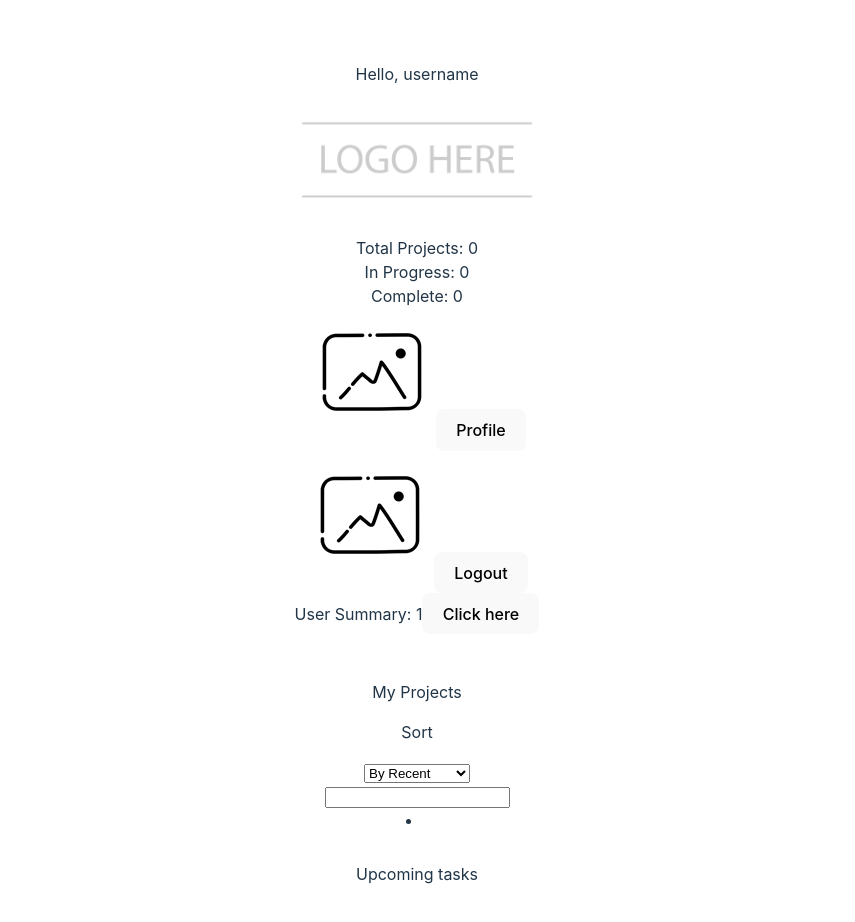
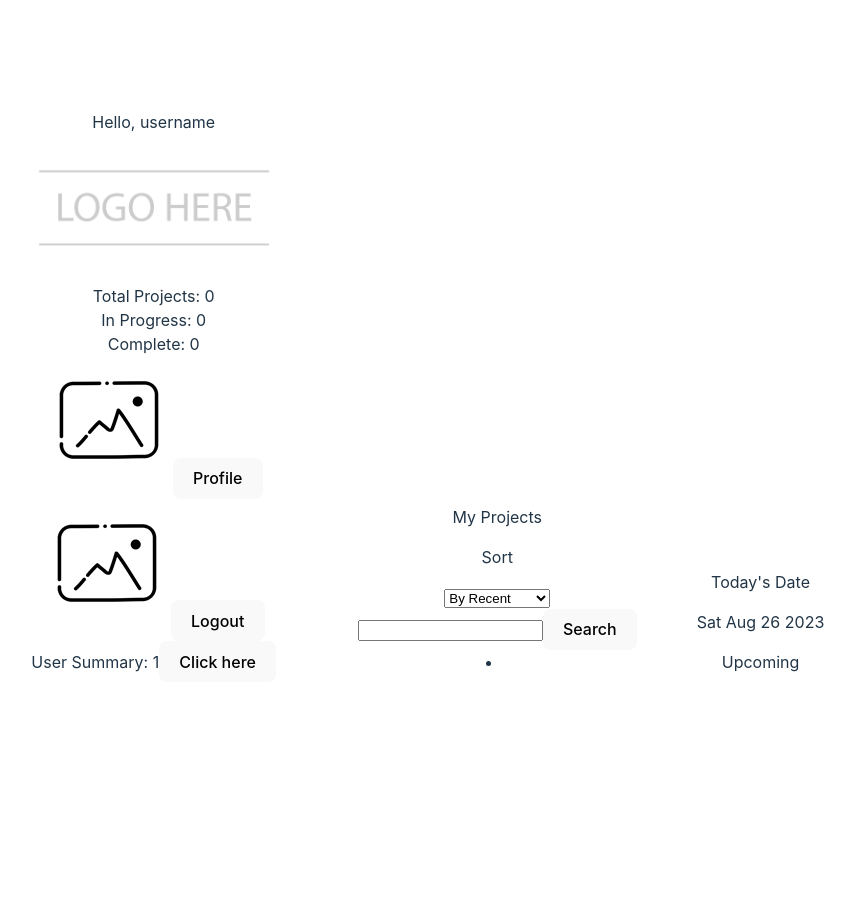
Before and after one commit to emmah47/AgileMindUI, a React (Vite) app: page / in a window 1280 px wide. Shown: the top 922 px of the page, without its empty margins (223-1078 px from the left). After the commit the page ends 800 px from the top, so only its background shows below. Built offline with nearby package versions, Linux system fonts and the light colour scheme; sample sign-in values are in the browser's storage.

Commit message:
made barebones structure of upcoming tasks

```diff
--- a/src/components/home/Projects.jsx
+++ b/src/components/home/Projects.jsx
@@ -12,10 +12,10 @@ function Projects() {
 
 
   return (
-    <>
+    <div className="projects">
       <Header />
       <ProjectsList projects={[]}/> {/* give actual list of projects here */}
-    </>
+    </div>
   );
 }
 
@@ -33,24 +33,32 @@ function Sort() {
   return (
     <div>
       <p>Sort</p>
-      <select>
-       <option value="by-recent">By Recent</option>
-       <option value="by-name">By Name</option>
-       <option value="creation-time">Creation Time</option>
+      <select name="sort-options">
+       <option value="by-recent" name="by-recent">By Recent</option>
+       <option value="by-name" name="by-name">By Name</option>
+       <option value="creation-time" name="creation-time">Creation Time</option>
      </select>
     </div>
   );
 }
 
 function SearchBar() {
+  function search(formData) {
+    const query = formData.get("query");
+    // do some action here
+  }
+
   return (
-    <input name="search" />
+    <form onSubmit={search} className="search-bar">
+      <input name="query" />
+      <button type="submit" name="search-btn">Search</button>
+    </form>
   );
 }
 
 function ProjectsList( {projects} ) {
   let projectsList = projects.map((project) => {
-    <ul><Project project={project} /></ul>
+    return (<ul><Project project={project} /></ul>);
   });
 
   return (
--- a/src/components/home/UpcomingTasks.jsx
+++ b/src/components/home/UpcomingTasks.jsx
@@ -2,11 +2,40 @@ import React, {useEffect, useState, useContext} from "react";
 
 
 function UpcomingTasks() {
-
+  const projects = [] // replace api call
+  const recentTasks = [] // calculate from projects
 
   return (
     <div className="upcoming-tasks">
-      Upcoming tasks
+      <DateDisplay />
+      <Tasks recentTasks={recentTasks}/>
+    </div>
+  );
+}
+
+function DateDisplay() {
+
+  return (
+    <div className="date-display">
+      <p>Today's Date</p>
+      <p>{new Date().toString().substring(0, 15)}</p>
+    </div>
+  );
+}
+
+function Tasks({ recentTasks }) {
+  const tasks = recentTasks.map((recentTask) => {
+    return (<RecentTask recentTask={recentTask} />);
+  });
+
+  return(
+    <div className="tasks">
+      <p>
+        Upcoming
+      </p>
+      <div className="recent-tasks">
+        {tasks}
+      </div>
     </div>
   );
 }
```
